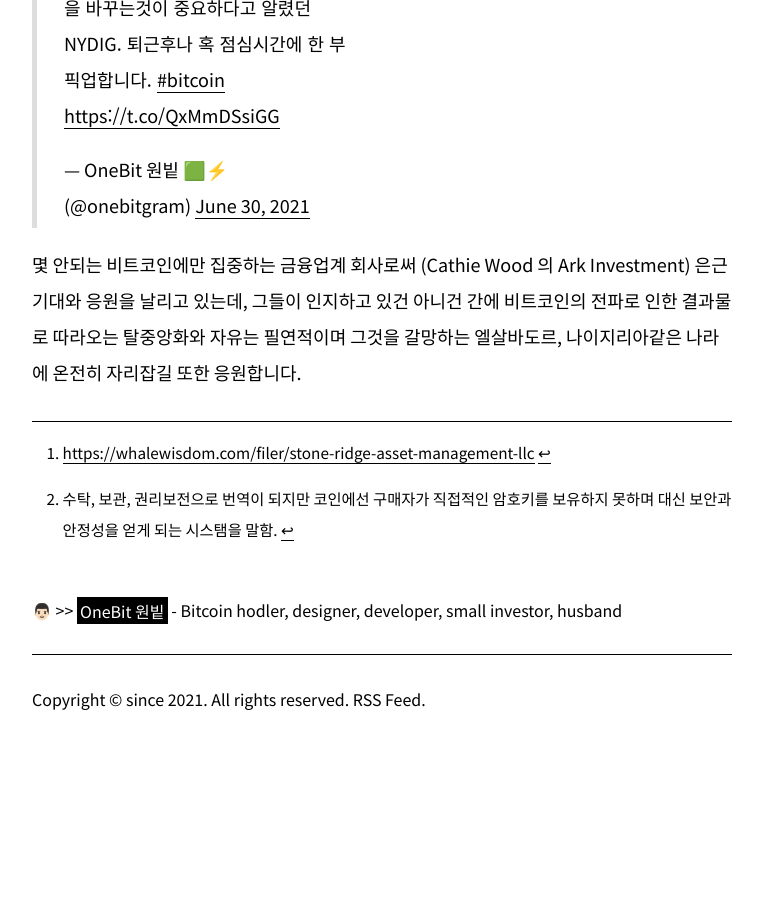
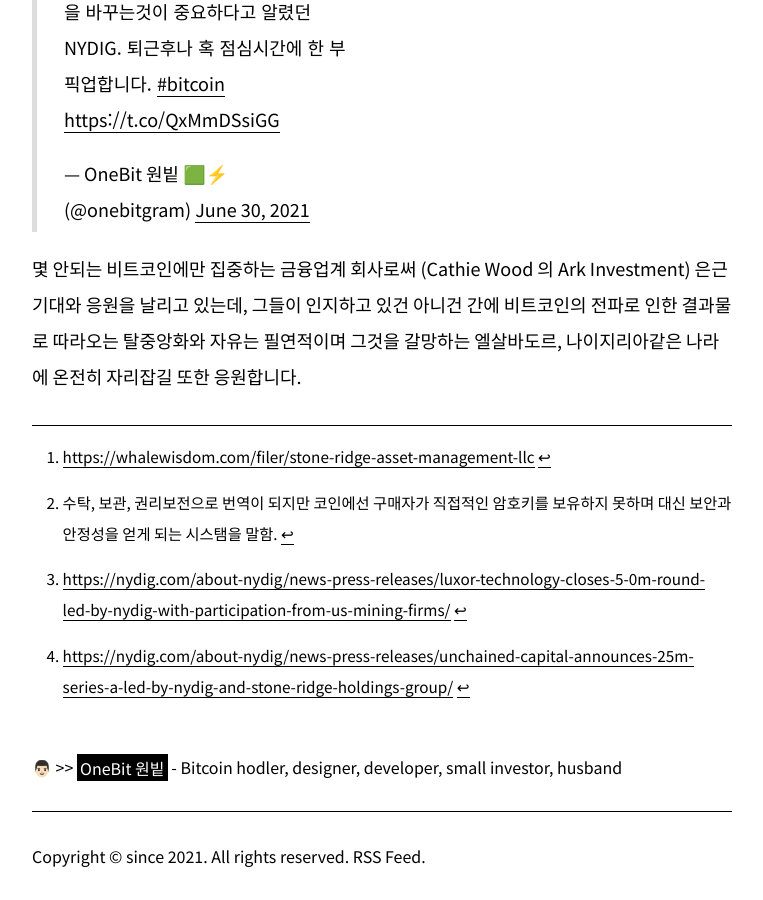
Before and after one commit to onebitco/onebitco.github.io, a Jekyll site: the page built from _posts/2021-06-30-nydig.md, in a window 1280 px wide and 900 px high, scrolled down 4323 px. Shown: the whole window, without its empty margins (258-1021 px from the left). Built offline with Jekyll 4.4.1, drawn with Linux system fonts in a browser that asks for light colours; comment, search, counter and statistics services are not loaded; before the commit the page ends 5066 px from its top, so only the background shows below that; part of the change alters nothing that is shown.

Commit message:
footnote added

```diff
--- a/_posts/2021-06-30-nydig.md
+++ b/_posts/2021-06-30-nydig.md
@@ -33,14 +33,14 @@ Ross Stevens 인터뷰
 
 지난 6월 초, NYDIG는 Luxor 테크놀로지 회사와 Unchanged Capital 에도 투자를 시작합니다.
 
->Luxor is a fast-growing technology company that is shaping the future of hashrate as a commodity, building new-gen digital pipelines for compute power.
+>Luxor is a fast-growing technology company that is shaping the future of hashrate as a commodity, building new-gen digital pipelines for compute power. [^3]
 
 Luxor는 북미에 정착하는 채굴회사들을 돕고 그와 관련한 사업들을 돕고 개발해가는 회사입니다. 투자 발표를 6월 9일에 했다는 것은 6월 중순 터진 중국 채굴금지 소식보다 한발 앞서 준비했다고 추측해볼 수 있습니다.
 
 비슷한 시기에 Unchanged Capital 에도 투자를 시작하였는데 장기간 비트코인 보유를 돕는 회사로 회사 설명에 보면 "multiple generations", 여러 대에 거쳐 비트코인 소유가 가능토록 한다고 명시되어 있습니다. 소유권과 상속을 돕는 회사로 볼 수 있겠습니다.
 
 >About Unchained Capital<br>
-Unchained Capital is building a full-suite financial services platform for individuals and businesses that store long-term wealth in bitcoin and demand private key ownership. Based in Austin, TX and founded in 2016 circa block height 433179, Unchained Capital is a technology leader with a mission to build a bitcoin native ecosystem that ensures everyone can secure and maximize the value of their bitcoin holdings over multiple generations
+Unchained Capital is building a full-suite financial services platform for individuals and businesses that store long-term wealth in bitcoin and demand private key ownership. Based in Austin, TX and founded in 2016 circa block height 433179, Unchained Capital is a technology leader with a mission to build a bitcoin native ecosystem that ensures everyone can secure and maximize the value of their bitcoin holdings over multiple generations [^4]
 
 ##### New Start
 
@@ -58,3 +58,5 @@ Unchained Capital is building a full-suite financial services platform for indiv
 
 [^1]: <https://whalewisdom.com/filer/stone-ridge-asset-management-llc>
 [^2]: 수탁, 보관, 권리보전으로 번역이 되지만 코인에선 구매자가 직접적인 암호키를 보유하지 못하며 대신 보안과 안정성을 얻게 되는 시스탬을 말함.
+[^3]: <https://nydig.com/about-nydig/news-press-releases/luxor-technology-closes-5-0m-round-led-by-nydig-with-participation-from-us-mining-firms/>
+[^4]: <https://nydig.com/about-nydig/news-press-releases/unchained-capital-announces-25m-series-a-led-by-nydig-and-stone-ridge-holdings-group/>
```
